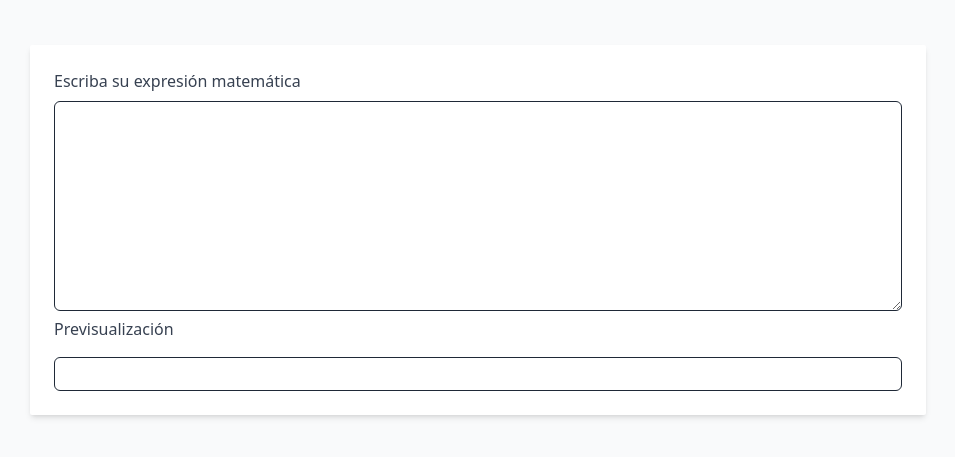
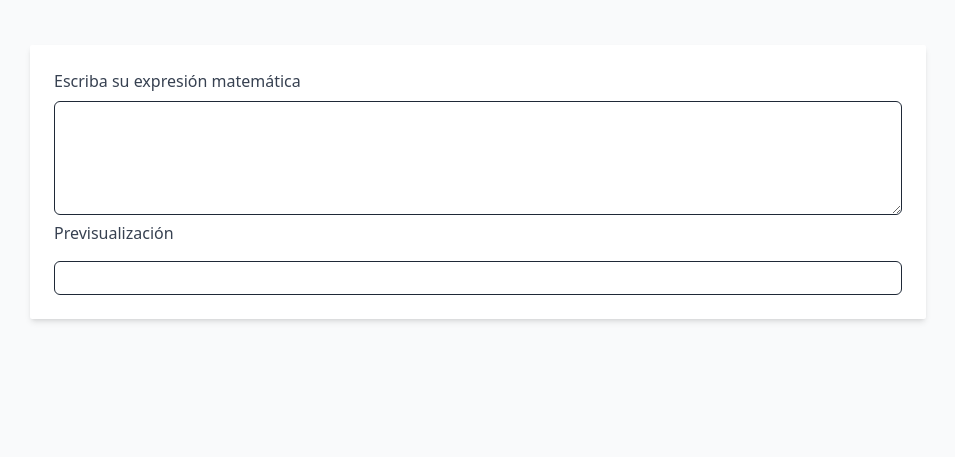
Before and after one commit to luisprmat/render-math, a plain HTML site: page index.html in a window 1280 px wide. Shown: the part 139-596 px from the top of the page, without its empty margins (162-1117 px from the left). Drawn offline with nearby package versions, Linux system fonts and the light colour scheme.

Commit message:
Reduce rows of textarea to 4

```diff
--- a/index.html
+++ b/index.html
@@ -61,7 +61,7 @@
             return [mathjx]
           })"
           class="w-full border-gray-800 mt-2 rounded-md dark:bg-gray-900 dark:text-gray-200"
-          rows="8"
+          rows="4"
         ></textarea>
 
         <p class="text-gray-700 dark:text-gray-400">Previsualización</p>
```
